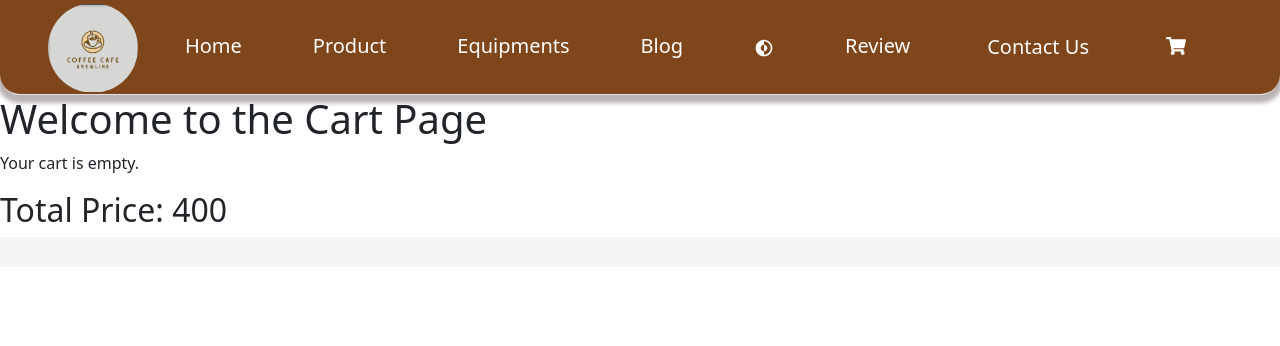
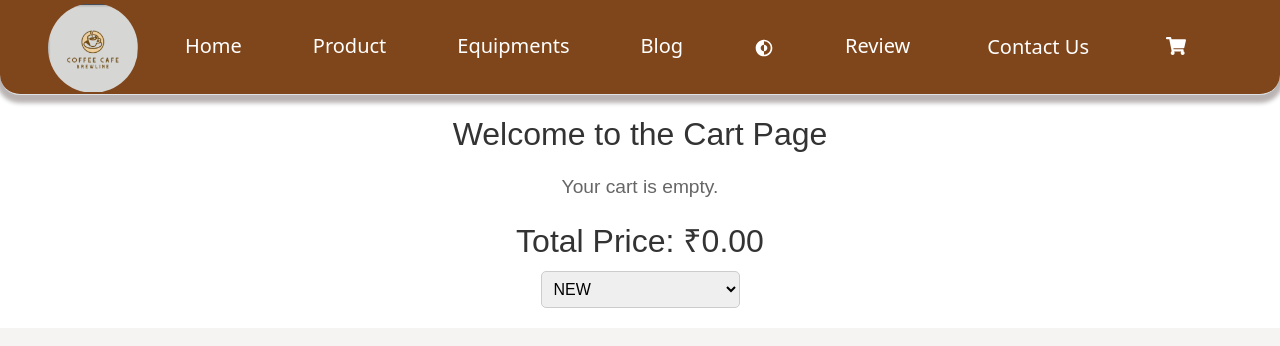
Before and after one commit to AdityaExplorer/coffee-cafe, a React (Vite) app: page /cart in a window 1280 px wide. Shown: the top 346 px of the page. Built offline with nearby package versions, Linux system fonts and the light colour scheme.

Commit message:
'add_add_toCart_functionality'

```diff
--- /dev/null
+++ b/src/components/Cart.css
@@ -0,0 +1,139 @@
+/* Container for Cart */
+.cart-container {
+    max-width: 800px;
+    margin: 0 auto;
+    padding: 20px;
+    font-family: Arial, sans-serif;
+}
+
+/* Cart Title */
+.cart-container h1 {
+    font-size: 2rem;
+    text-align: center;
+    margin-bottom: 20px;
+    color: #333;
+}
+
+/* Message when cart is empty */
+.cart-container p {
+    text-align: center;
+    font-size: 1.2rem;
+    color: #666;
+}
+
+/* Cart Items */
+.cart-item {
+    display: flex;
+    align-items: center;
+    justify-content: space-between;
+    border-bottom: 1px solid #ddd;
+    padding: 15px 0;
+    margin-bottom: 10px;
+    flex-wrap: wrap;
+    cursor:pointer;
+}
+
+.cart-item img {
+    width: 80px;
+    height: auto;
+    margin-right: 15px;
+    border-radius: 8px;
+
+}
+
+.cart-item h2 {
+    flex-grow: 1;
+    font-size: 1.1rem;
+    color: #444;
+    margin: 0;
+}
+
+.cart-item p {
+    font-size: 1rem;
+    color: #888;
+}
+
+.cart-item button {
+    background: none;
+    border: none;
+    color: #ff4d4d;
+    font-size: 2rem;
+    cursor: pointer;
+    transition: color 0.2s ease-in-out;
+    margin-bottom: 20px;
+}
+
+.cart-item button:hover {
+    color: #cc0000;
+}
+
+/* Total Price Section */
+.total {
+    margin-top: 20px;
+    text-align: center;
+    font-size: 1.2rem;
+}
+
+.total h2 {
+    color: #333;
+}
+
+.total .offer {
+    margin-top: 10px;
+}
+
+.total select {
+    padding: 8px;
+    font-size: 1rem;
+    border-radius: 5px;
+    border: 1px solid #ccc;
+}
+
+/* Responsive Design */
+@media (max-width: 768px) {
+    .cart-item {
+        flex-direction: row;
+        align-items: center;
+        text-align: center;
+    }
+
+    .cart-item img {
+        width: 80px;
+        margin-bottom: 10px;
+    }
+
+    .cart-item h2 {
+        font-size: 1rem;
+    }
+
+    .cart-item p {
+        font-size: 0.9rem;
+    }
+
+    .total h2 {
+        font-size: 1.5rem;
+    }
+}
+
+@media (max-width: 480px) {
+    .cart-container h1 {
+        font-size: 1.5rem;
+    }
+
+    .cart-item h2 {
+        font-size: 0.9rem;
+    }
+
+    .cart-item p {
+        font-size: 0.8rem;
+    }
+
+    .total h2 {
+        font-size: 1.2rem;
+    }
+
+    .total select {
+        width: 100%;
+        font-size: 0.9rem;
+    }
+}
--- a/src/components/Cart.jsx
+++ b/src/components/Cart.jsx
@@ -1,32 +1,51 @@
-// Cart.js
-import React from 'react';
+
+import React, { useEffect, useState } from 'react';
 import { useCart } from '../store/CartContext';
+import { MdDelete } from "react-icons/md";
+import './Cart.css';
+import { CiCirclePlus,CiCircleMinus } from "react-icons/ci";
 
 const Cart = () => {
-  const { cartItems } = useCart();
+  const { cartItems,removeFromCart } = useCart();
 
-
+  const[total,setTotal]=useState(0)
+  useEffect(() => {
+    const newTotal = cartItems.reduce((sum, item) => sum + (parseFloat(item.price) || 0), 0); // Ensure item.price is a valid number
+    setTotal(newTotal);
+  }, [cartItems]);
 
   return (
     <>
-    <div>
+    <div className="cart-container">
   <h1>Welcome to the Cart Page</h1>
   {cartItems.length === 0 ? (
     <p>Your cart is empty.</p>
   ) : (
     <div>
       {cartItems.map((item, index) => (
-            <div key={index} style={{ borderBottom: '1px solid #ccc', marginBottom: '10px', padding: '10px' }}>
-              <p>Product Id: {item.id}</p>
+        <div key={index} className="cart-item">
+          {/* <p>Product Id: {item.id}</p> */}
+
+          <img src={item.image} alt={item.title} />
           <h2>{item.title}</h2>
-              <p>Price: ${item.price}</p>
+          <p>Price: ₹{item.price}</p>
+          <button onClick={() => removeFromCart(index)}><MdDelete /></button>
+          <button onClick={()=>increment(item.price)}><CiCirclePlus /></button>
+          <p className='inital_quantity'>0</p>
+          <button><CiCircleMinus /></button>
         </div>
       ))}
     </div>
   )}
+  <div className="total">
+    <h2>Total Price: ₹{Number(total).toFixed(2)}</h2>
+    <div className="offer">
+      <select name="" id="" value='Offer'>
+        <option value="">NEW</option>
+        <option value="">Min. order above 3000</option>
+      </select>
     </div>
-    <div className="total">
-        <h2>Total Price: 400</h2>
+  </div>
 </div>
     </>
   );
--- a/src/components/Equipments.jsx
+++ b/src/components/Equipments.jsx
@@ -1,7 +1,18 @@
 import './Equipments.css';
 import { FaCartPlus } from "react-icons/fa";
+import { useCart } from '../store/CartContext';
+import { useNavigate } from 'react-router-dom';
+
+
 const Equipments = () => {
 
+  const { add_to_cart } = useCart();
+  const navigate = useNavigate();
+
+  const handleAddToCart = (equipData) => {
+    add_to_cart(equipData);
+    navigate('/cart');
+  };
   return (
 
     <>
@@ -24,9 +35,9 @@ const Equipments = () => {
             <div key={index} className="product-card">
               <img src={brew.image} alt={brew.title} />
               <h2 className="product_title">{brew.title}</h2>
-              <h2 className="product_Price">{brew.price}</h2>
+              <h2 className="product_Price">₹{brew.price}</h2>
               <button className="cart-btn">
-              <FaCartPlus />
+              <FaCartPlus onClick={()=>handleAddToCart(brew)} />
               </button>
             </div>
           ))
--- a/src/components/Navbar.jsx
+++ b/src/components/Navbar.jsx
@@ -111,6 +111,11 @@ const Navbar = () => {
                       <p className="pop_content">Mobile:039309203</p>
                       <h4>Got a message for us? Send it here!</h4>
                       <input
+                        type="name"
+                        placeholder="Enter your name"
+                        className="in_text"
+                      />
+                      <input
                         type="email"
                         placeholder="Enter your email"
                         className="in_text"
--- a/src/components/ProductList.jsx
+++ b/src/components/ProductList.jsx
@@ -32,7 +32,7 @@ const Products = () => {
                   With supporting text below as a natural lead-in to additional
                   content.
                 </p>
-                <p className="price">${product.price}</p>
+                <p className="price">₹{product.price}</p>
                 <button
                   className="cart-btn"
                   onClick={() => handleAddToCart(product)}
@@ -56,62 +56,62 @@ const productData = [
     image:
       "https://cdn.shopaccino.com/refresh/products/mocha-286010_m.jpg?v=426",
     title: "Special title treatment",
-    price: "400",
+    price: "460",
   },
   {
     id: "2",
     image:
       "https://images-platform.99static.com//7VDQLeaeWN0pK5kN2Zvy09IAs_U=/133x180:1066x1113/fit-in/500x500/99designs-contests-attachments/114/114421/attachment_114421549",
     title: "Special title treatment",
-    price: "400",
+    price: "760",
   },
   {
     id: "3",
     image:
       "https://www.mynestle.in/media/catalog/product/n/e/nescafe-intenso_pdp.jpg?optimize=high&bg-color=255,255,255&fit=bounds&height=600&width=600&canvas=600:600",
     title: "Special title treatment",
-    price: "400",
+    price: "420",
   },
   {
     id: "4",
     image:
       "https://encrypted-tbn0.gstatic.com/images?q=tbn:ANd9GcSI2FwXDGwkpFtjerzrMVlAAzGZortKNrdyrQ&s",
     title: "Special title treatment",
-    price: "400",
+    price: "500",
   },
   {
     id: "5",
     image:
       "https://encrypted-tbn0.gstatic.com/images?q=tbn:ANd9GcQO41cjpbAHB2vvfFen90okA8RP3XQZslSk8w&s",
     title: "Special title treatment",
-    price: "400",
+    price: "800",
   },
   {
     id: "6",
     image:
       "https://www.joannecollinsphotography.co.uk/wp-content/uploads/2022/02/12-31338-post/Commercial-product-photographer-sittingbourne-kent-coffee-photograohy_01-1024x1024.jpg",
     title: "Special title treatment",
-    price: "400",
+    price: "948",
   },
   {
     id: "7",
     image:
       "https://www.mcaffeine.com/cdn/shop/files/Card-1_option1_1.jpg?v=1713269480",
     title: "Special title treatment",
-    price: "400",
+    price: "750",
   },
   {
     id: "8",
     image:
       "https://www.nestleprofessional.us/sites/default/files/styles/np_product_teaser_2x/public/esiv3v3tq1xwf235zr28.jpg?itok=NBDWgf_B",
     title: "Special title treatment",
-    price: "400",
+    price: "600",
   },
   {
     id: "9",
     image:
       "https://www.designerpeople.com/wp-content/uploads/2022/01/brown-skin-coffee-packaging.jpg",
     title: "Special title treatment",
-    price: "400",
+    price: "300",
   },
 ];
--- a/src/store/CartContext.jsx
+++ b/src/store/CartContext.jsx
@@ -11,9 +11,12 @@ export const CartProvider = ({ children }) => {
   const add_to_cart = (product) => {
     setCartItems((prevItems) => [...prevItems, product]);
   };
+  const removeFromCart = (itemIndex) => {
+    setCartItems((prevItems) => prevItems.filter((_, index) => index !== itemIndex));
+  };
 
   return (
-    <CartContext.Provider value={{ cartItems, add_to_cart }}>
+    <CartContext.Provider value={{ cartItems, add_to_cart ,removeFromCart}}>
       {children}
     </CartContext.Provider>
   );
```
Also changed, not shown: src/components/Footer.css (line endings or trailing spaces). Lines whose indentation alone changed are shown as unchanged.
